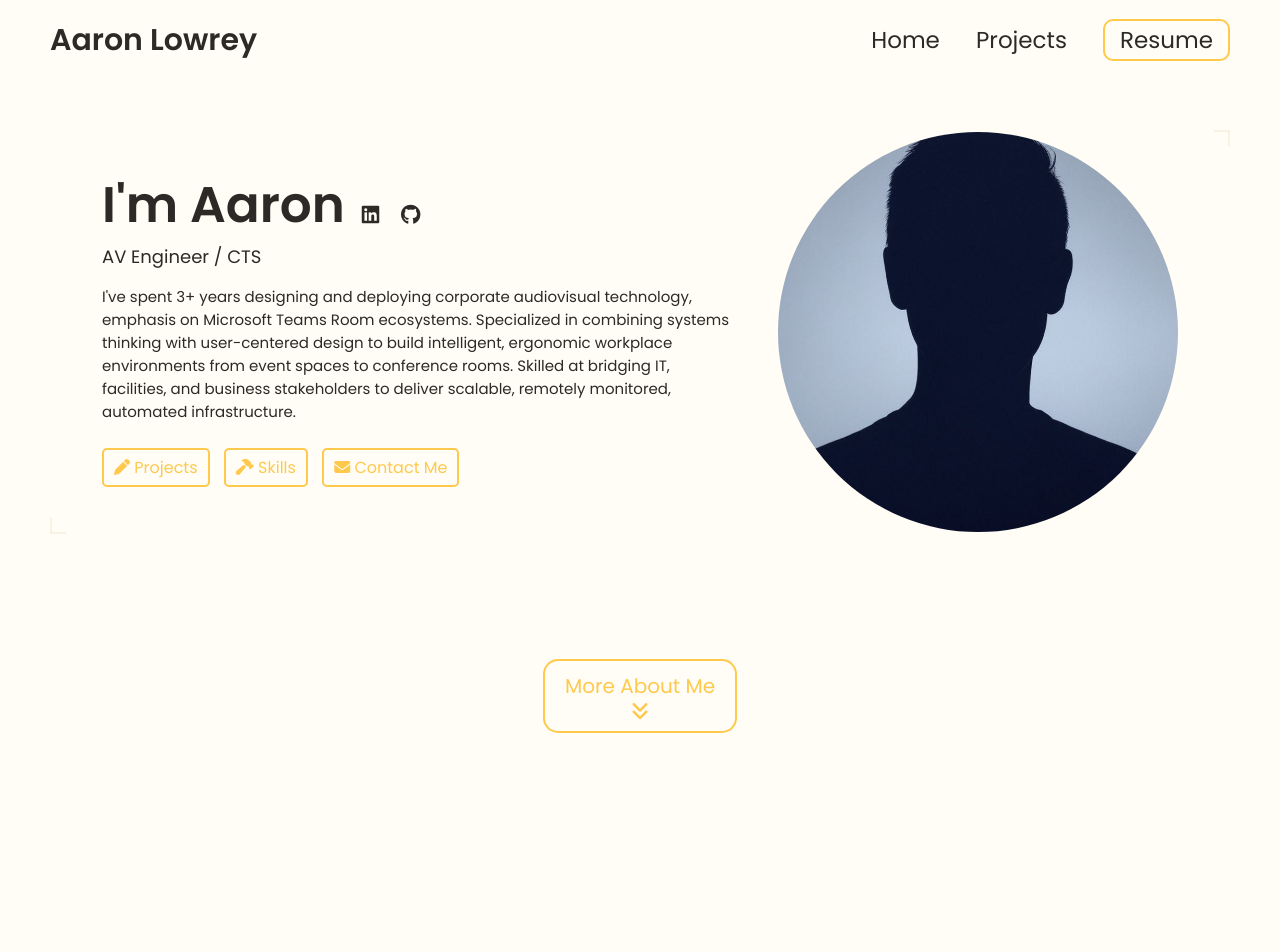
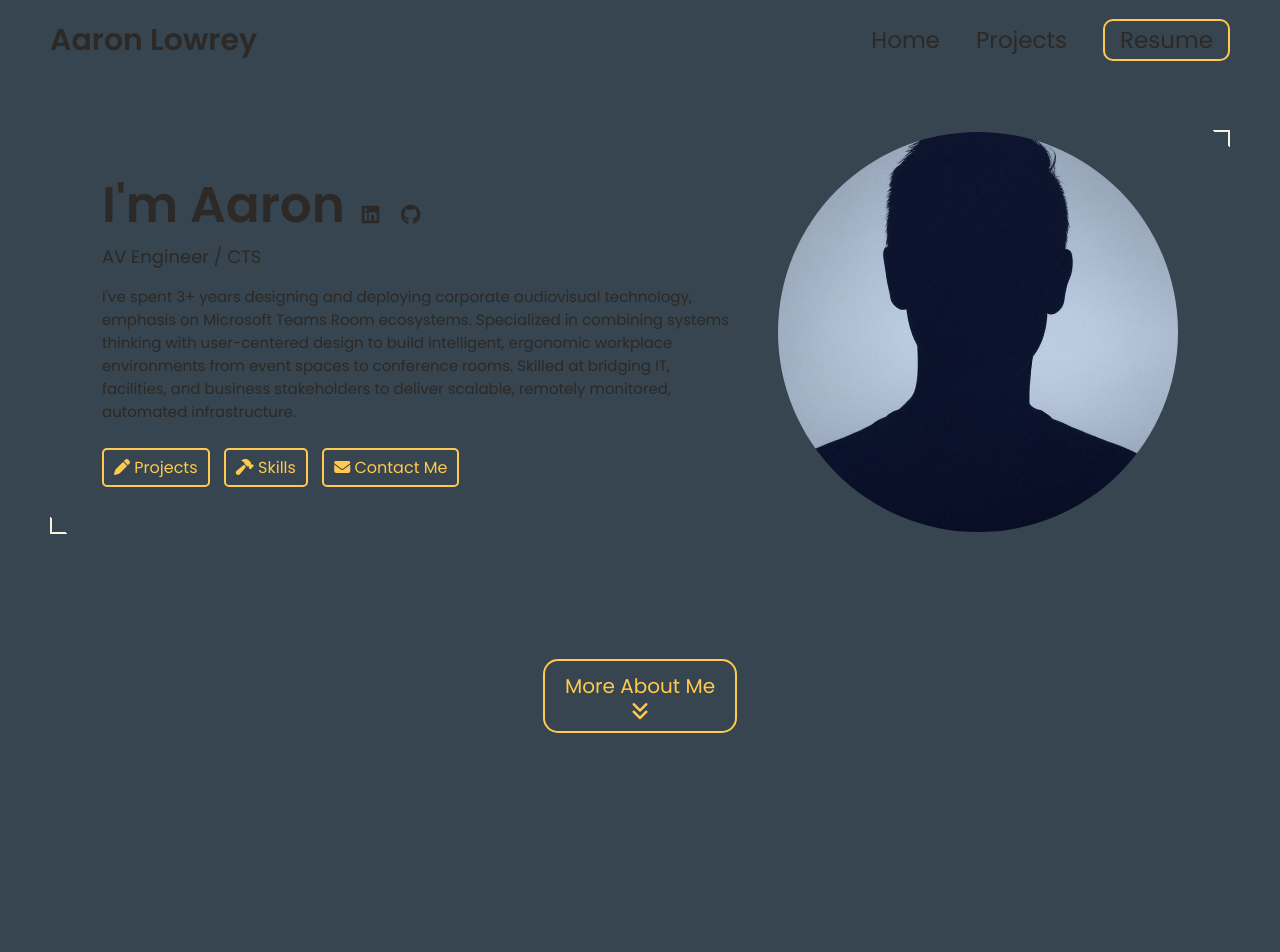
Before and after one commit to ElionEvolved/ElionEvolved.github.io, a Jekyll site: the page built from index.html, in a window 1280 px wide. Shown: the top 952 px of the page. Built offline with Jekyll 4.4.1, drawn with Linux system fonts in a browser that asks for light colours.

Commit message:
Update _config.yml

```diff
--- a/_config.yml
+++ b/_config.yml
@@ -88,7 +88,7 @@ colors: # this is the basic theme
   border: "#f7f3e3"
   link: "#ffc94d"
   highlight: "#ffb800"
-  background: "#fffdf5"
+  background: "#36454F"
   light_background: "#fff9e6"
 
 # A few examples.
```
